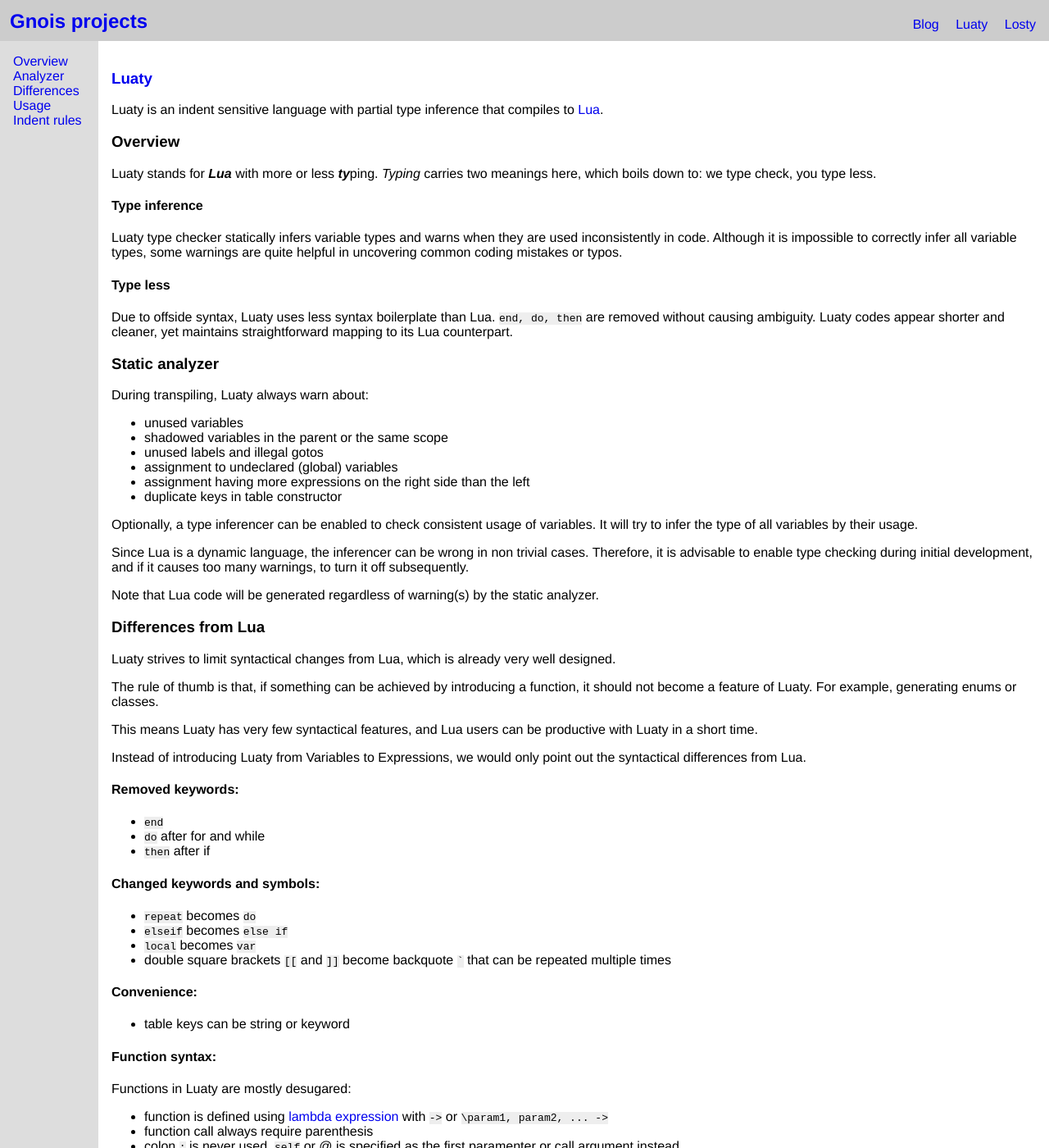
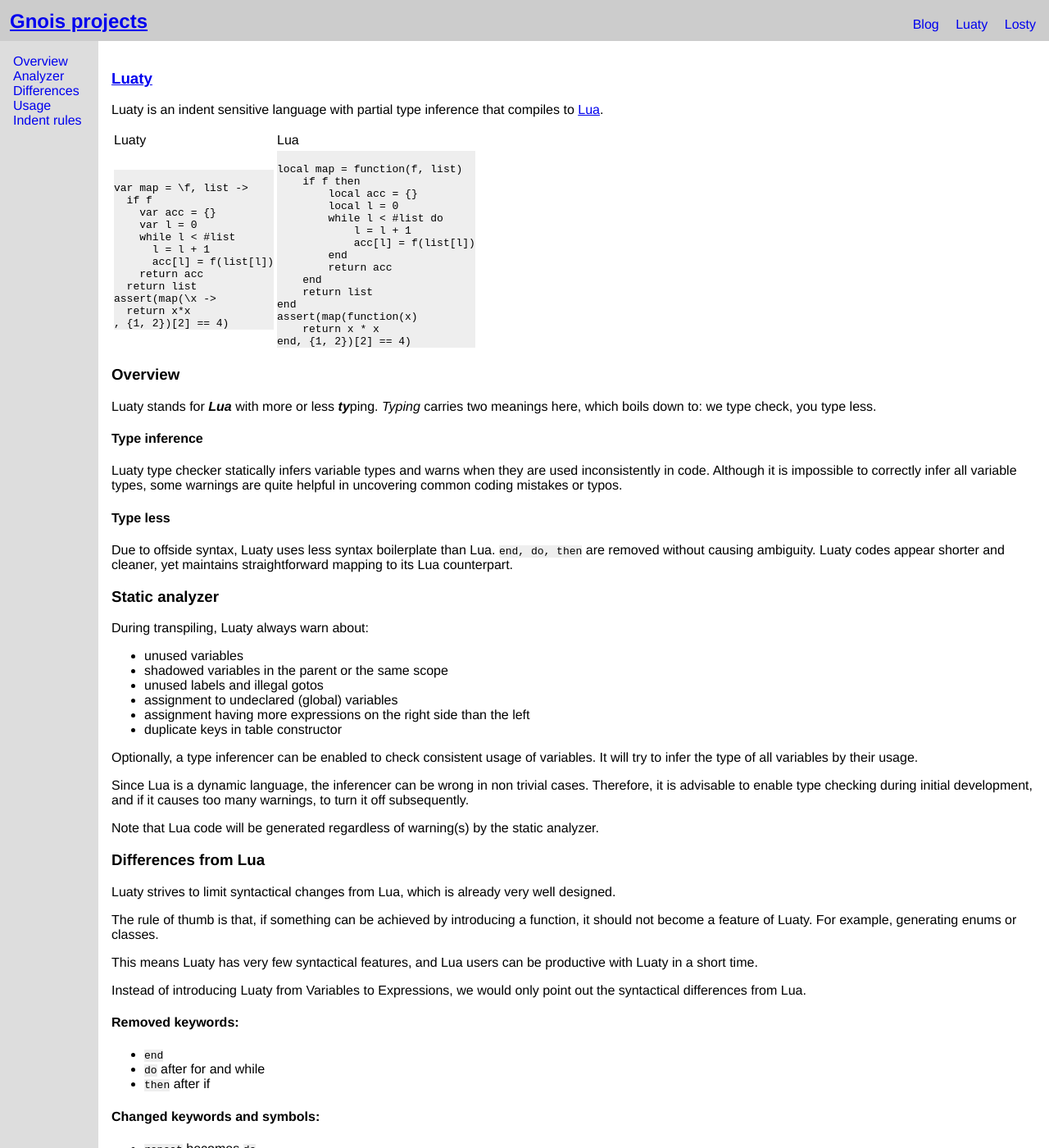
Before and after one commit to gnois/gnois.github.io, a Jekyll site: the page built from luaty/index.html, in a window 1280 px wide and 1400 px high. Shown: the whole window at 82% size. Built offline with Jekyll 4.4.1, drawn with Linux system fonts in a browser that asks for light colours; some of the changed text lies outside the part shown.

Commit message:
Fix doc, anchor should underline except menu

```diff
--- a/css/main.css
+++ b/css/main.css
@@ -19,6 +19,15 @@
   margin: 0;
   padding: 1em;
   list-style: none;
+}
+.menu a {
+  text-decoration: none;
+}
+a.anchor {
+  display: block;
+  position: relative;
+  top: -60px;
+  visibility: hidden;
 }
 .topnav {
   position: fixed;
@@ -52,15 +61,6 @@
 section {
   padding: 1em;
 }
-a.anchor {
-  display: block;
-  position: relative;
-  top: -60px;
-  visibility: hidden;
-}
-a {
-  text-decoration: none;
-}
 code {
   background-color: #eee;
 }
--- a/luaty/index.html
+++ b/luaty/index.html
@@ -33,7 +33,9 @@
       acc[l] = f(list[l])
     return acc
   return list
-assert(map(\x->return x*x;, {1,2})[2] == 4)
+assert(map(\x ->
+  return x*x
+, {1, 2})[2] == 4)
 </code>
 </td><td>
 <code class="code">
@@ -54,7 +56,7 @@
 end, {1, 2})[2] == 4)
 </code>
 </td></tr>
-
+</table>
 
 <a name="overview" class="anchor"></a>
 <h3>Overview</h3>
```
